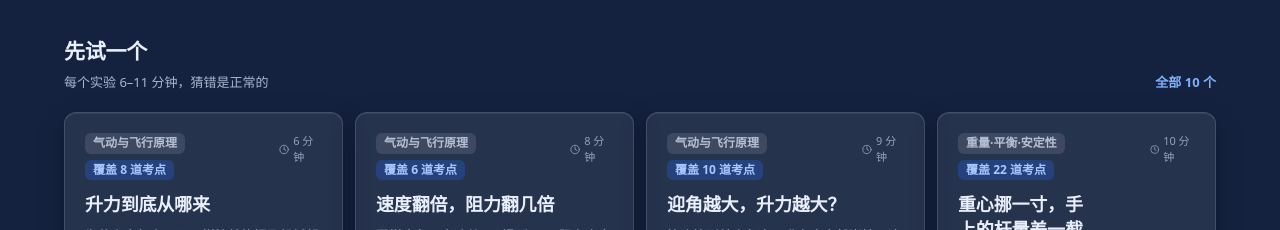
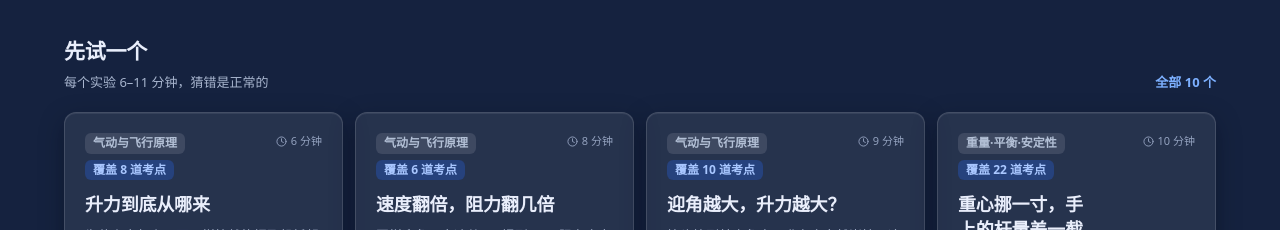
Before and after one commit to jiuze-0090/low-altitude-lab, a React (Vite) app: page / in a window 1280 px wide. Shown: the part 1580-1810 px from the top of the page. Built offline with nearby package versions, Linux system fonts and the light colour scheme.

Commit message:
fix(ui): 实验卡片耗时标签避免被挤压换行

```diff
--- a/src/components/ui/ExperimentCard.tsx
+++ b/src/components/ui/ExperimentCard.tsx
@@ -31,7 +31,7 @@ export default function ExperimentCard({
       className="card group flex flex-col p-5 transition-all duration-200 hover:-translate-y-0.5 hover:border-border-strong hover:shadow-card-hover focus-visible:shadow-focus"
     >
       <div className="flex items-start justify-between gap-3">
-        <div className="flex flex-wrap items-center gap-1.5">
+        <div className="flex min-w-0 flex-wrap items-center gap-1.5">
           {showChapter && chapter && (
             <span className="chip chip-neutral">{chapter.title}</span>
           )}
@@ -39,7 +39,8 @@ export default function ExperimentCard({
             <span className="chip chip-primary">覆盖 {covered} 道考点</span>
           )}
         </div>
-        <span className="flex items-center gap-1 text-2xs text-ink-muted">
+        {/* shrink-0 + whitespace-nowrap：耗时数字不允许被左侧 chip 挤压换行 */}
+        <span className="flex shrink-0 items-center gap-1 whitespace-nowrap text-2xs text-ink-muted">
           <Clock size={11} aria-hidden="true" />
           {experiment.minutes} 分钟
         </span>
```
